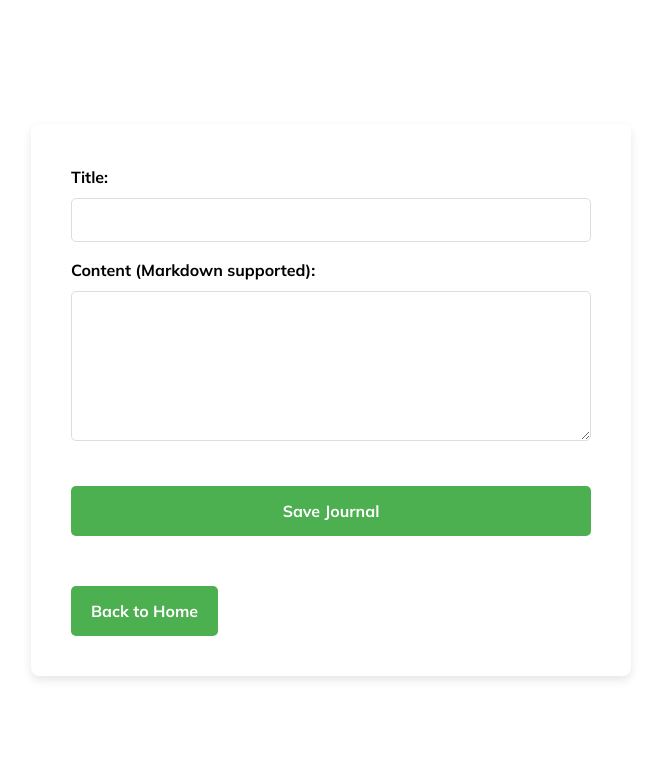
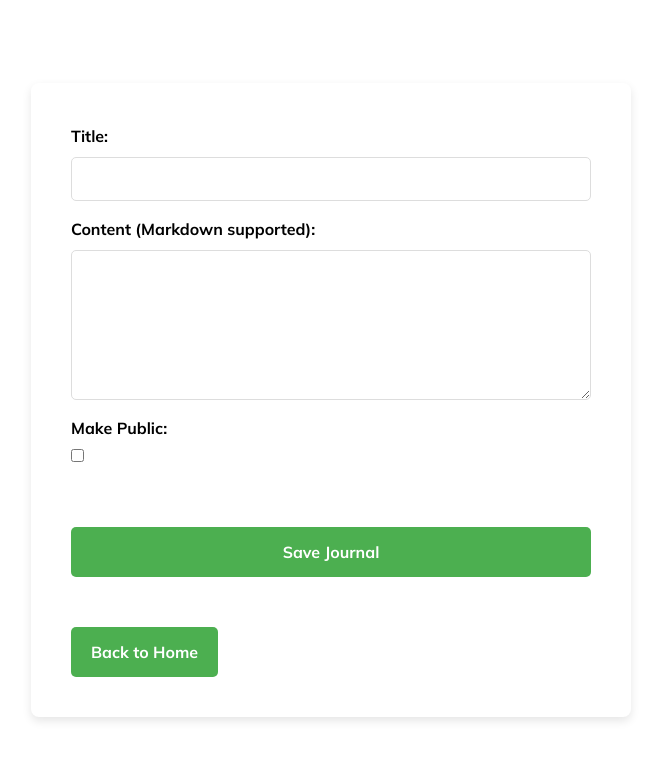
Before and after one commit to CassiusMercellus/Harvard-Capstone, a Django app: page /create/ in a window 1280 px wide. Shown: the top 757 px of the page, without its empty margins (309-970 px from the left). Run offline with Django 5.2, Linux system fonts and the light colour scheme; a user stored in the database is signed in.

Commit message:
fixed the public entry box CSS

```diff
--- a/journal/static/css/style.css
+++ b/journal/static/css/style.css
@@ -574,3 +574,42 @@
     font-family: monospace;
     overflow-x: auto;
 }
+
+
+/* New class for the "Make Public" checkbox */
+.checkbox-group {
+    display: flex;
+    flex-direction: column;
+    margin-bottom: 20px;
+    font-size: 16px;
+    color: var(--text-color);
+}
+
+.checkbox-group label {
+    margin-bottom: 8px;
+    font-weight: bold;
+}
+
+.checkbox-group input[type="checkbox"] {
+    width: auto;
+    margin-top: 5px;
+    cursor: pointer;
+}
+
+/* Dark mode adjustments */
+.dark-mode .checkbox-group input[type="checkbox"] {
+    background-color: #333;
+    border: 1px solid var(--card-border-color);
+}
+
+/* Checkbox focus state */
+.checkbox-group input[type="checkbox"]:focus {
+    outline: none;
+    border-color: var(--button-background-color);
+    background-color: #f4f4f4;
+}
+
+/* Optional: Adjusting the position of the checkbox */
+.checkbox-group input[type="checkbox"] {
+    align-self: flex-start;
+}
--- a/journal/templates/create_journal.html
+++ b/journal/templates/create_journal.html
@@ -16,6 +16,11 @@
             <textarea id="content" name="content" rows="6" required class="form-input">{{ journal.content }}</textarea>
         </div>
 
+        <div class="checkbox-group">
+            <label for="is_public">Make Public:</label>
+            <input type="checkbox" name="is_public" id="is_public">
+        </div>
+
         <button type="submit" class="submit-btn">Save Journal</button>
     </form>
 
```
Also changed, not shown: README.md, db.sqlite3.
